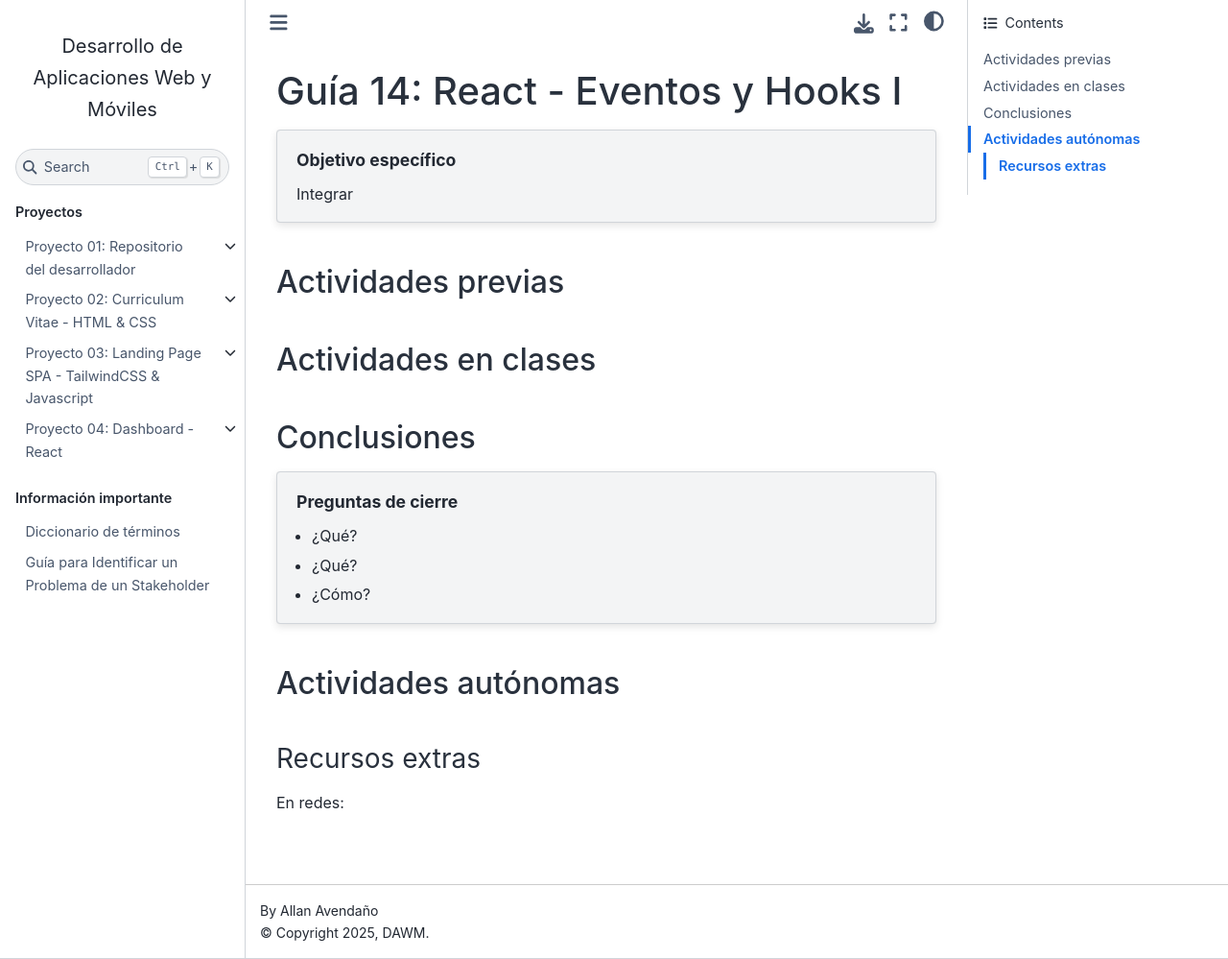
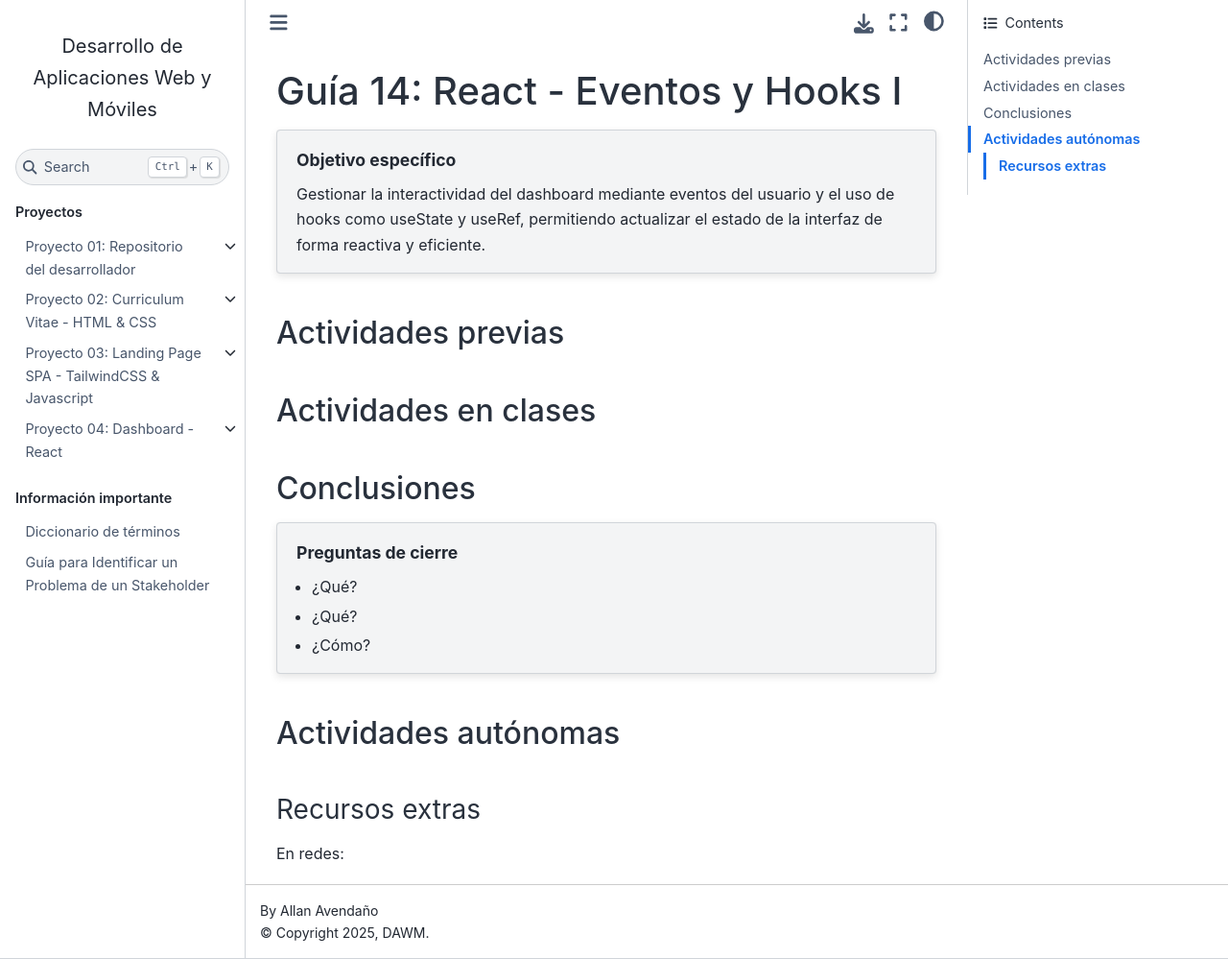
Before and after one commit to DAWMFIEC/DAWM-AI, a Sphinx documentation site: the page built from docs/source/guias/_temp/guia14.rst, in a window 1280 px wide and 999 px high. Shown: the whole window at 96% size. Built offline with Sphinx 7.4.7 and the Sphinx Book theme 1.1.4, drawn with Linux system fonts in a browser that asks for light colours.

Commit message:
objetivos específicos

```diff
--- a/docs/source/guias/_temp/guia13.rst
+++ b/docs/source/guias/_temp/guia13.rst
@@ -10,7 +10,7 @@ Guía 13: React: Componentes, Interfaces y Props
 .. topic:: Objetivo específico
     :class: objetivo
 
-    Integrar
+    Desarrollar componentes funcionales reutilizables en React que se comuniquen mediante props, tipadas con interfaces en TypeScript, asegurando una arquitectura modular y mantenible del dashboard.
 
 Actividades previas
 =====================
--- a/docs/source/guias/_temp/guia14.rst
+++ b/docs/source/guias/_temp/guia14.rst
@@ -10,7 +10,7 @@ Guía 14: React - Eventos y Hooks I
 .. topic:: Objetivo específico
     :class: objetivo
 
-    Integrar
+    Gestionar la interactividad del dashboard mediante eventos del usuario y el uso de hooks como useState y useRef, permitiendo actualizar el estado de la interfaz de forma reactiva y eficiente.
 
 Actividades previas
 =====================
--- a/docs/source/guias/_temp/guia15.rst
+++ b/docs/source/guias/_temp/guia15.rst
@@ -10,7 +10,7 @@ Guía 15: React – Hooks II
 .. topic:: Objetivo específico
     :class: objetivo
 
-    Integrar
+    Implementar el hook useEffect para sincronizar el dashboard con fuentes de datos en tiempo real y utilizar localStorage para mantener configuraciones o preferencias del usuario de forma persistente.
 
 Actividades previas
 =====================
```
